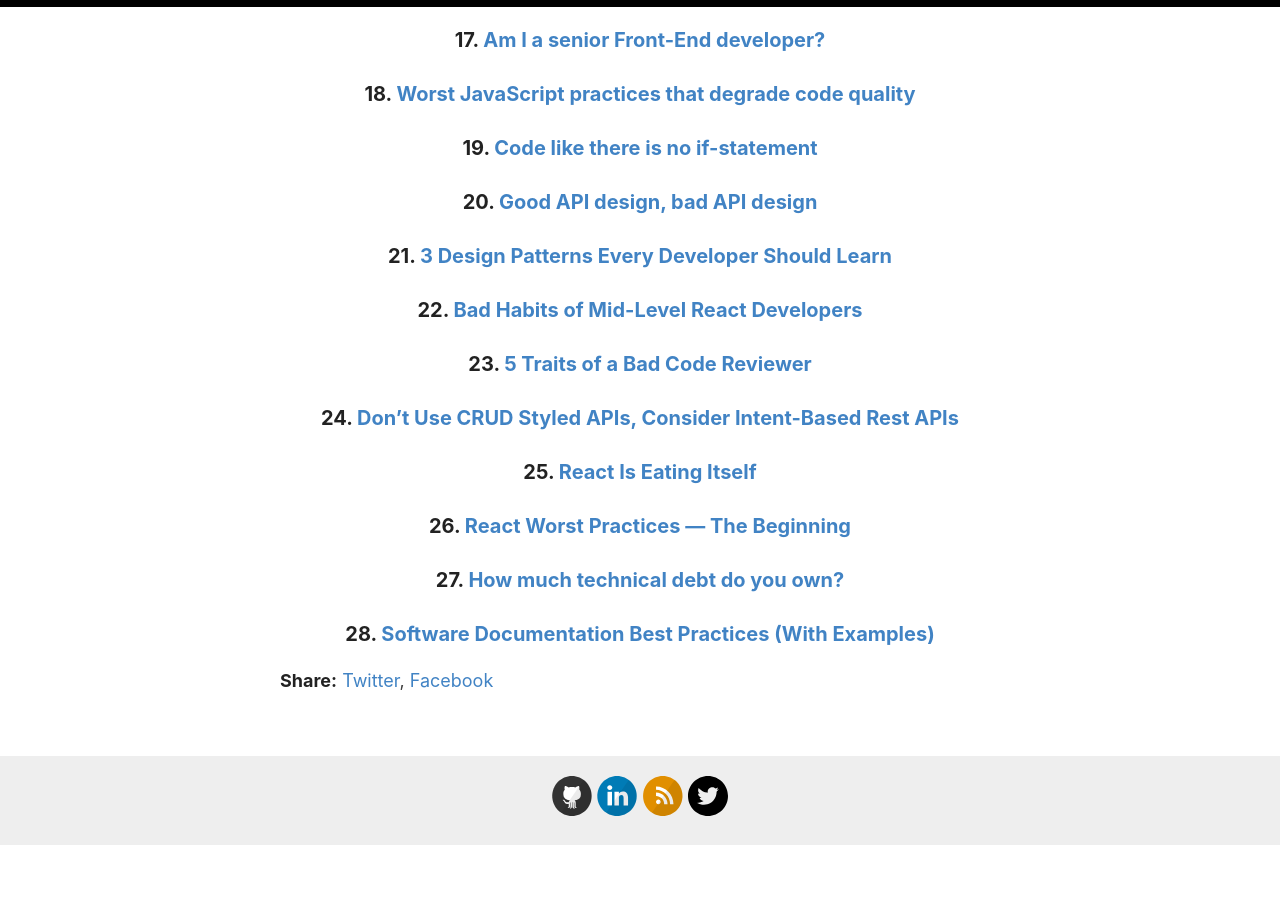
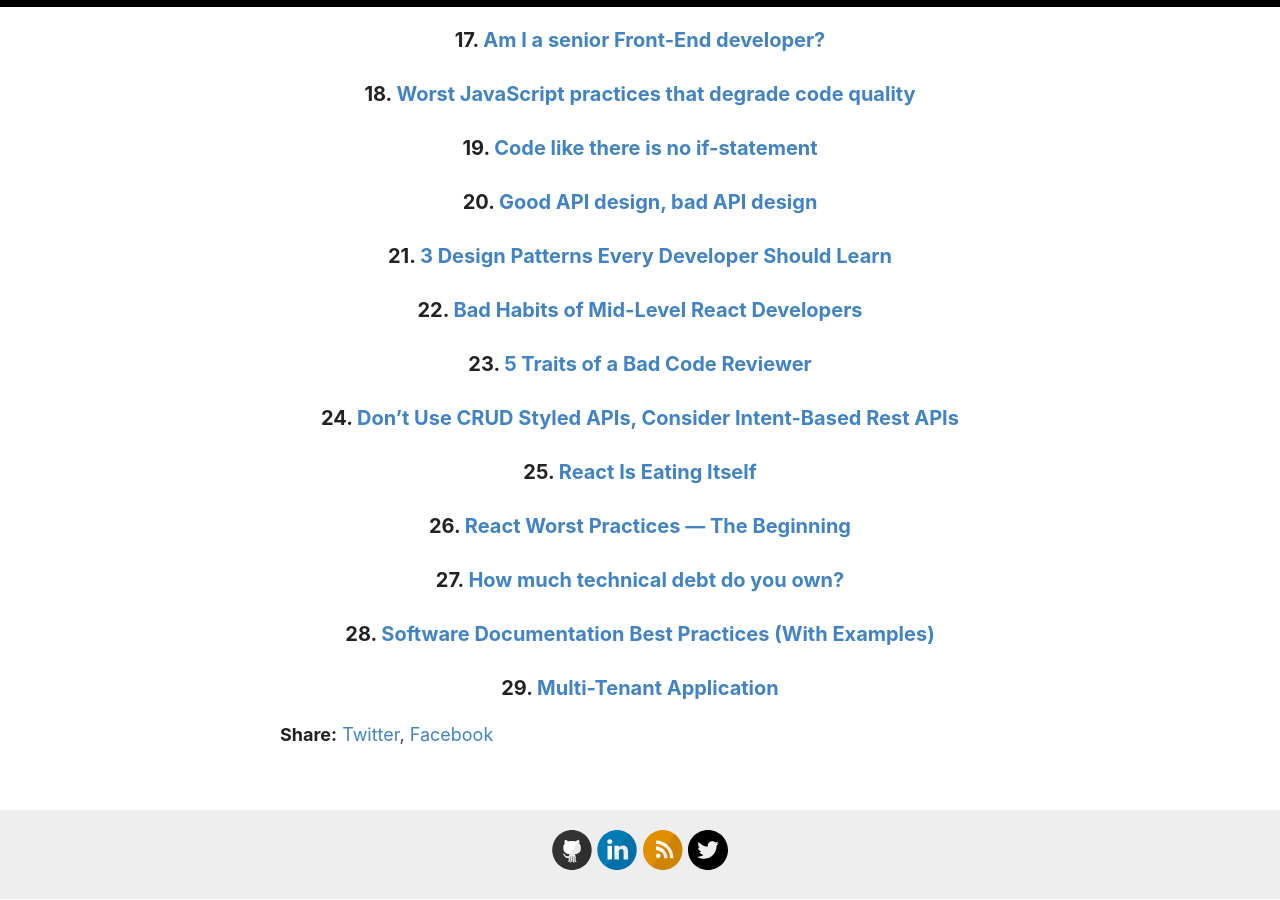
Before and after one commit to baijanathTharu/baijanathTharu.github.io, a Jekyll site: the page built from _posts/2022-06-04-important-readings.md, in a window 1280 px wide and 900 px high, scrolled down 1203 px. Built offline with Jekyll 4.4.1, drawn with Linux system fonts in a browser that asks for light colours; before the commit the page ends 2049 px from its top, so only the background shows below that.

Commit message:
Update 2022-06-04-important-readings.md

```diff
--- a/_posts/2022-06-04-important-readings.md
+++ b/_posts/2022-06-04-important-readings.md
@@ -59,3 +59,5 @@ categories: Miscellaneous
 ### 27. [How much technical debt do you own?](https://medium.com/@pplupo/how-much-technical-debt-do-you-own-92c52f30d454)
 
 ### 28. [Software Documentation Best Practices (With Examples)](https://medium.com/@mithunmanoharan/software-documentation-best-practices-with-examples-8983b2bee99b)
+
+### 29. [Multi-Tenant Application](https://medium.com/@sudheer.sandu/multi-tenant-application-68c11cc68929)
```
